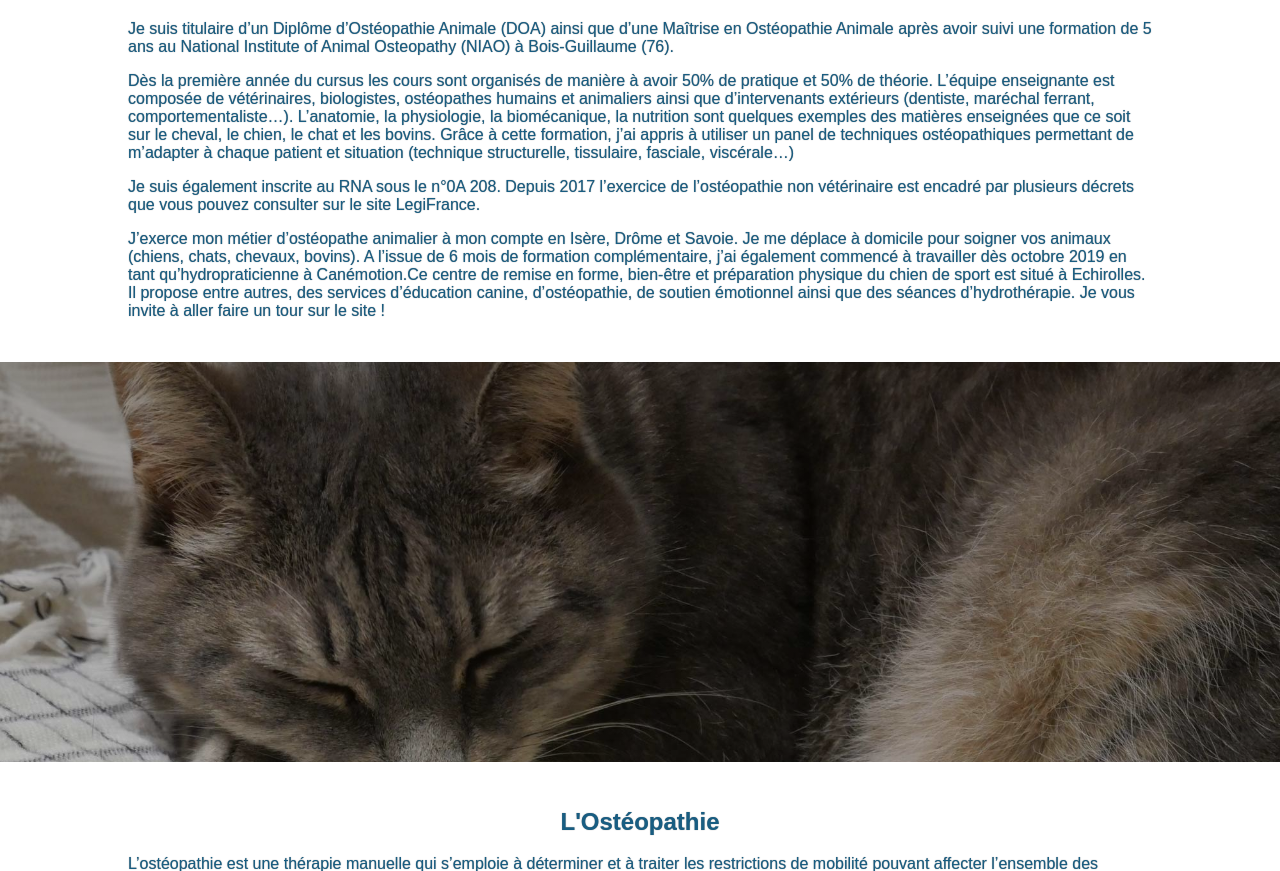
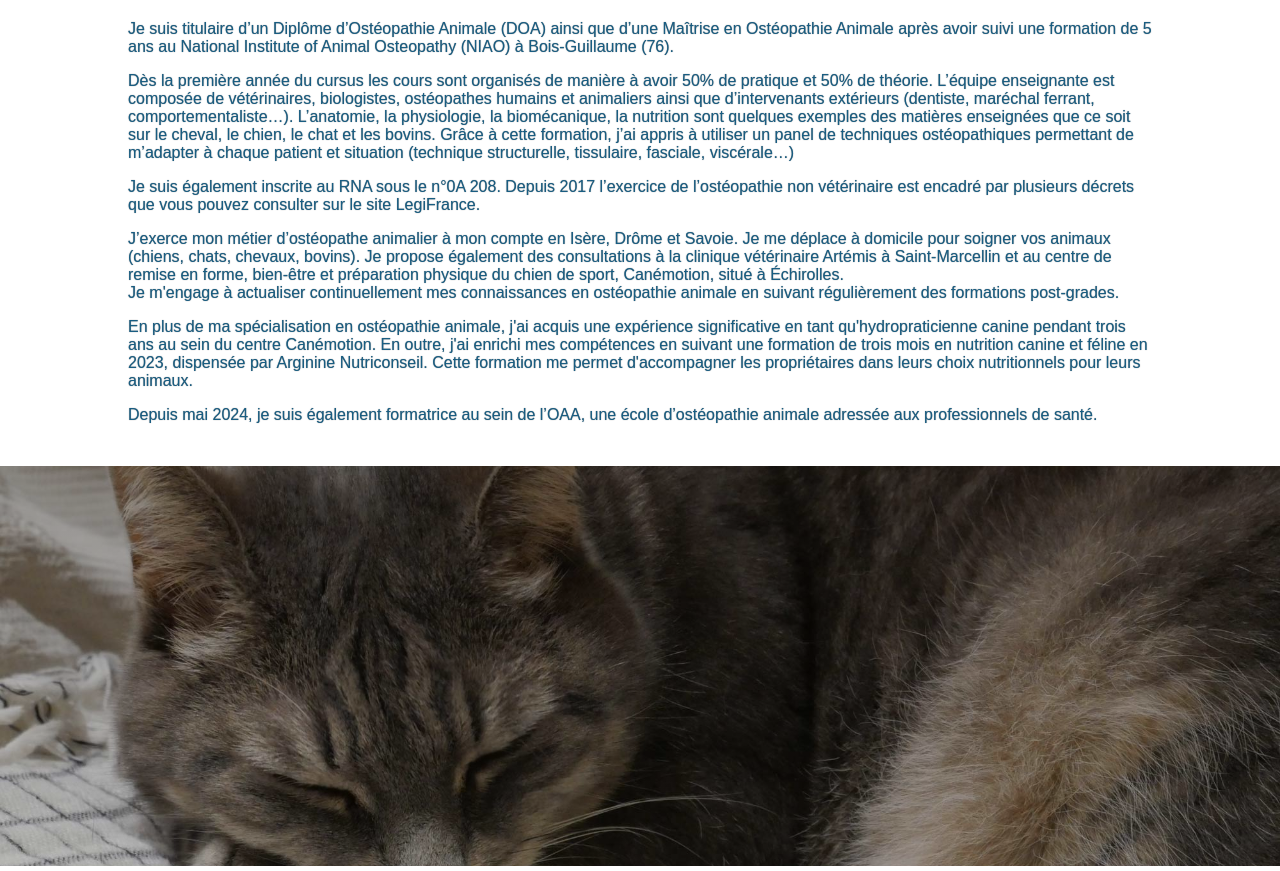
Before and after one commit to ColinJS/osteo-becquart, a Django app: template becquart_osteoanimalier/templates/base.html in a window 1280 px wide. Shown: the part 1813-2684 px from the top of the page. Run offline with Django 3.2, Linux system fonts and the light colour scheme; the template is opened without the code that fills it: values that come from a table or form of the project are taken from there, others are empty; parts of the project's set-up code (start-up, migrations or seed data) failed here and were passed over.

Commit message:
Update base.html
changement de texte

```diff
--- a/becquart_osteoanimalier/templates/base.html
+++ b/becquart_osteoanimalier/templates/base.html
@@ -74,7 +74,11 @@
             <p>Je suis titulaire d’un Diplôme d’Ostéopathie Animale (DOA) ainsi que d’une Maîtrise en Ostéopathie Animale après avoir suivi une formation de 5 ans au National Institute of Animal Osteopathy (NIAO) à Bois-Guillaume (76). </p>
             <p>Dès la première année du cursus les cours sont organisés de manière à avoir 50% de pratique et 50% de théorie. L’équipe enseignante est composée de vétérinaires, biologistes, ostéopathes humains et animaliers ainsi que d’intervenants extérieurs (dentiste, maréchal ferrant, comportementaliste…). L’anatomie, la physiologie, la biomécanique, la nutrition sont quelques exemples des matières enseignées que ce soit sur le cheval, le chien, le chat et les bovins. Grâce à cette formation, j’ai appris à utiliser un panel de techniques ostéopathiques permettant de m’adapter à chaque patient et situation (technique structurelle, tissulaire, fasciale, viscérale…) </p>
             <p>Je suis également inscrite au RNA sous le n°0A 208. Depuis 2017 l’exercice de l’ostéopathie non vétérinaire est encadré par plusieurs décrets que vous pouvez consulter sur le site LegiFrance. </p>
-        <p>J’exerce  mon métier d’ostéopathe animalier à mon compte en Isère, Drôme et Savoie. Je me déplace à domicile pour soigner vos animaux (chiens, chats, chevaux, bovins). A l’issue de 6 mois de formation complémentaire, j’ai également commencé à travailler dès octobre 2019 en tant qu’hydropraticienne à Canémotion.Ce centre de remise en forme, bien-être et préparation physique du chien de sport est situé à Echirolles. Il propose entre autres, des services d’éducation canine, d’ostéopathie, de soutien émotionnel ainsi que des séances d’hydrothérapie. Je vous invite à aller faire un tour sur le site !</p>
+            <p>J’exerce mon métier d’ostéopathe animalier à mon compte en Isère, Drôme et Savoie. Je me déplace à domicile pour soigner vos animaux (chiens, chats, chevaux, bovins). Je propose également des consultations à la clinique vétérinaire Artémis à Saint-Marcellin et au centre de remise en forme, bien-être et préparation physique du chien de sport, Canémotion, situé à Échirolles.<br />
+                Je m'engage à actualiser continuellement mes connaissances en ostéopathie animale en suivant régulièrement des formations post-grades.
+            </p>
+            <p>En plus de ma spécialisation en ostéopathie animale, j'ai acquis une expérience significative en tant qu'hydropraticienne canine pendant trois ans au sein du centre Canémotion. En outre, j'ai enrichi mes compétences en suivant une formation de trois mois en nutrition canine et féline en 2023, dispensée par Arginine Nutriconseil. Cette formation me permet d'accompagner les propriétaires dans leurs choix nutritionnels pour leurs animaux.</p>
+            <p>Depuis mai 2024, je suis également formatrice au sein de l’OAA, une école d’ostéopathie animale adressée aux professionnels de santé.</p>
         </p>
     </div>
     <div class="bg bg3" style="background-image: linear-gradient(rgba(0, 0, 0, 0.33), rgba(0, 0, 0, 0.2)), url('{% static "images/gribouille.jpg" %}');"></div>
```
